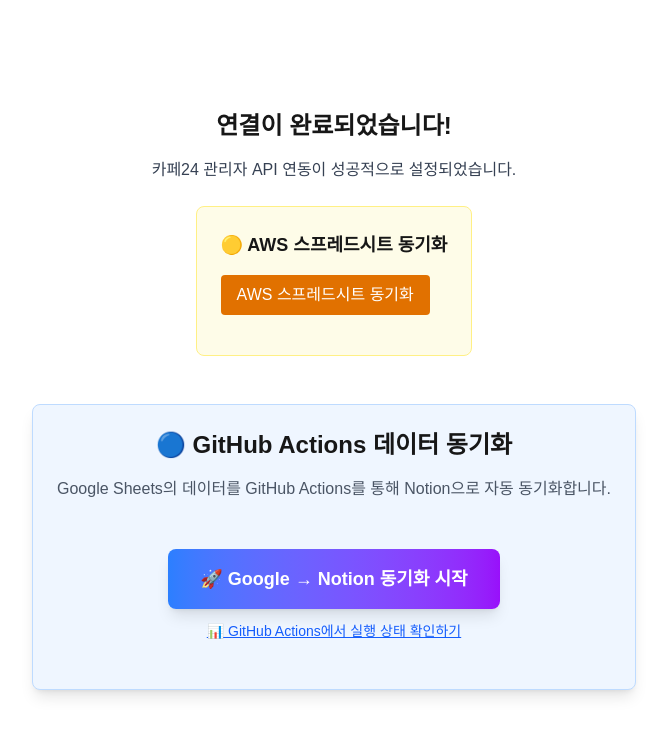
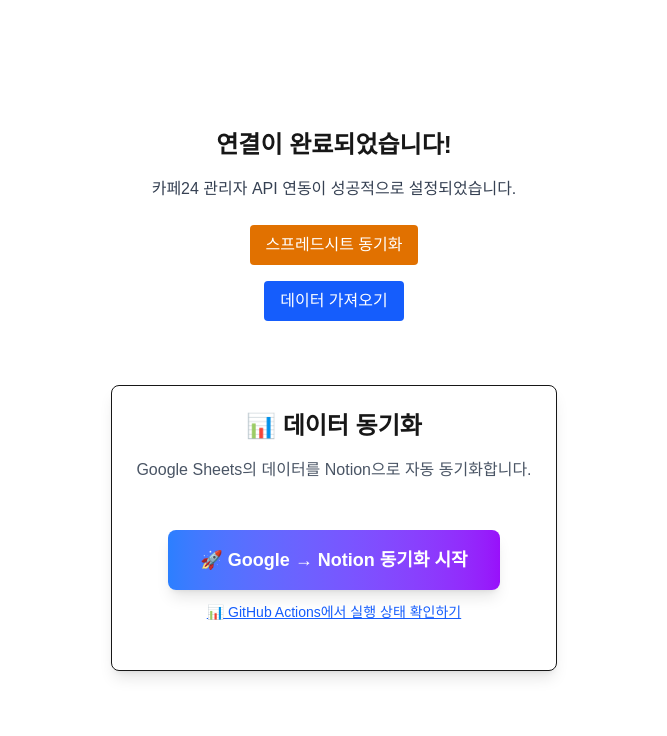
Before and after one commit to bkbros/taga-api-shop, a Next.js app: page /success in a window 1280 px wide. Shown: the top 736 px of the page, without its empty margins (306-973 px from the left). Built offline with nearby package versions, Linux system fonts and the light colour scheme.

Commit message:
회원 구매 상품 조회 추가

```diff
--- /dev/null
+++ b/src/app/api/customer/product/router.ts
@@ -0,0 +1,40 @@
+// src/app/api/customers/product/route.ts
+import { NextResponse } from "next/server";
+import axios from "axios";
+import { loadParams } from "@/lib/ssm";
+
+export async function POST(req: Request) {
+  const { memberKey, hints } = await req.json();
+
+  // 🔹 테스트용: 항상 sda0125를 사용
+  const memberId = "sda0125";
+
+  const { access_token } = await loadParams(["access_token"]);
+  const mallId = process.env.NEXT_PUBLIC_CAFE24_MALL_ID!;
+
+  // 최근 주문 20건 + items 임베드
+  const orders = await axios.get(`https://${mallId}.cafe24api.com/api/v2/admin/orders`, {
+    params: { member_id: memberId, limit: 20, embed: "items" },
+    headers: {
+      Authorization: `Bearer ${access_token}`,
+    },
+  });
+
+  // 요약 가공
+  const skus = new Set<string>();
+  for (const od of orders.data.orders ?? []) {
+    for (const it of od.items ?? []) {
+      if (it.product_no) skus.add(String(it.product_no));
+    }
+  }
+
+  const payload = {
+    isVip: hints?.group === "GREEN" || hints?.group === "BLUE",
+    recentBoughtSkus: Array.from(skus).slice(0, 10),
+    couponEligible: skus.size > 0,
+  };
+
+  const res = NextResponse.json(payload);
+  res.headers.set("Cache-Control", "private, max-age=120"); // 2분 캐시
+  return res;
+}
--- a/src/app/success/page.tsx
+++ b/src/app/success/page.tsx
@@ -1,3 +1,110 @@
+"use client";
+
+import SyncButton from "components/SyncButton";
+import { useState } from "react";
+
+type SyncStatus = {
+  status: "RUNNING" | "SUCCEEDED" | "FAILED";
+};
+
+export default function SuccessPage() {
+  const [error, setError] = useState<string | null>(null);
+  const [msg, setMsg] = useState<string>();
+  const [loading, setLoading] = useState<boolean>(false);
+  const [data, setData] = useState<any>(null);
+
+  // 🔹 동기화 실행
+  const handleSync = async () => {
+    setError(null);
+    setMsg(undefined);
+    setLoading(true);
+
+    try {
+      // 1) 실행 시작
+      const res = await fetch("/api/trigger-sync");
+      if (!res.ok) throw new Error("동기화 시작에 실패했습니다.");
+      const { executionArn } = (await res.json()) as { executionArn: string };
+
+      // 2) 폴링
+      let json: SyncStatus;
+      do {
+        await new Promise(r => setTimeout(r, 2000));
+        const st = await fetch(`/api/sync-status?arn=${executionArn}`);
+        if (!st.ok) throw new Error("상태 조회에 실패했습니다.");
+        json = (await st.json()) as SyncStatus;
+      } while (json.status === "RUNNING");
+
+      // 3) 완료 메시지
+      setMsg(`✅ 동기화 완료!`);
+    } catch (err: unknown) {
+      setError(err instanceof Error ? err.message : String(err));
+    } finally {
+      setLoading(false);
+    }
+  };
+
+  // 🔹 데이터 가져오기
+  const handleFetchData = async () => {
+    setError(null);
+    setMsg(undefined);
+    setLoading(true);
+    setData(null);
+
+    try {
+      const res = await fetch("/api/fetch-data");
+      if (!res.ok) throw new Error("데이터 가져오기에 실패했습니다.");
+      const json = await res.json();
+      setData(json);
+      setMsg("📥 데이터 가져오기 성공!");
+    } catch (err: unknown) {
+      setError(err instanceof Error ? err.message : String(err));
+    } finally {
+      setLoading(false);
+    }
+  };
+
+  return (
+    <main className="flex flex-col items-center justify-center min-h-screen p-10">
+      <h1 className="text-2xl font-bold mb-4">연결이 완료되었습니다!</h1>
+      <p className="text-gray-700 mb-6">카페24 관리자 API 연동이 성공적으로 설정되었습니다.</p>
+
+      <button
+        onClick={handleSync}
+        disabled={loading}
+        className={`mb-4 px-4 py-2 text-white rounded
+          ${loading ? "bg-gray-400 cursor-not-allowed" : "bg-amber-600 hover:bg-amber-300"}`}
+      >
+        {loading ? "동기화 중..." : "스프레드시트 동기화"}
+      </button>
+
+      <button
+        onClick={handleFetchData}
+        disabled={loading}
+        className={`mb-4 px-4 py-2 text-white rounded
+          ${loading ? "bg-gray-400 cursor-not-allowed" : "bg-blue-600 hover:bg-blue-400"}`}
+      >
+        {loading ? "가져오는 중..." : "데이터 가져오기"}
+      </button>
+
+      {msg && <p className="mt-4 text-green-600">{msg}</p>}
+      {error && <p className="mt-4 text-red-600">에러: {error}</p>}
+      {data && (
+        <pre className="mt-6 p-4 bg-gray-100 rounded text-sm max-w-xl overflow-x-auto text-left">
+          {JSON.stringify(data, null, 2)}
+        </pre>
+      )}
+
+      <section className="mt-12 p-6 bg-white rounded-lg shadow-lg border">
+        <h2 className="text-2xl font-semibold mb-4 text-center">📊 데이터 동기화</h2>
+        <p className="text-gray-600 text-center mb-6">Google Sheets의 데이터를 Notion으로 자동 동기화합니다.</p>
+        <SyncButton />
+      </section>
+    </main>
+  );
+}
+
+// ================DEFAULT=================================
+
 // "use client";
 
 // import SyncButton from "components/SyncButton";
@@ -67,80 +174,82 @@
 //     </main>
 //   );
 // }
-"use client";
 
-import SyncButton from "components/SyncButton";
-import { useState } from "react";
+// ================AWS=================================
+// "use client";
 
-type SyncStatus = {
-  status: "RUNNING" | "SUCCEEDED" | "FAILED";
-};
+// import SyncButton from "components/SyncButton";
+// import { useState } from "react";
 
-export default function SuccessPage() {
-  const [error, setError] = useState<string | null>(null);
-  const [msg, setMsg] = useState<string>();
-  const [loading, setLoading] = useState<boolean>(false);
+// type SyncStatus = {
+//   status: "RUNNING" | "SUCCEEDED" | "FAILED";
+// };
 
-  // 기존 AWS Step Functions 동기화
-  const handleAwsSync = async () => {
-    setError(null);
-    setMsg(undefined);
-    setLoading(true);
+// export default function SuccessPage() {
+//   const [error, setError] = useState<string | null>(null);
+//   const [msg, setMsg] = useState<string>();
+//   const [loading, setLoading] = useState<boolean>(false);
 
-    try {
-      // 1) 실행 시작 (기존 AWS Step Functions)
-      const res = await fetch("/api/trigger-sync");
-      if (!res.ok) throw new Error("동기화 시작에 실패했습니다.");
-      const { executionArn } = (await res.json()) as { executionArn: string };
+//   // 기존 AWS Step Functions 동기화
+//   const handleAwsSync = async () => {
+//     setError(null);
+//     setMsg(undefined);
+//     setLoading(true);
 
-      // 2) 폴링
-      let json: SyncStatus;
-      do {
-        await new Promise(r => setTimeout(r, 2000)); // 2초 대기
-        const st = await fetch(`/api/sync-status?arn=${executionArn}`);
-        if (!st.ok) throw new Error("상태 조회에 실패했습니다.");
-        json = (await st.json()) as SyncStatus;
-      } while (json.status === "RUNNING");
+//     try {
+//       // 1) 실행 시작 (기존 AWS Step Functions)
+//       const res = await fetch("/api/trigger-sync");
+//       if (!res.ok) throw new Error("동기화 시작에 실패했습니다.");
+//       const { executionArn } = (await res.json()) as { executionArn: string };
 
-      // 3) 완료 메시지
-      setMsg(`✅ AWS 동기화 완료!`);
-    } catch (err: unknown) {
-      setError(err instanceof Error ? err.message : String(err));
-    } finally {
-      // 무조건 로딩 해제
-      setLoading(false);
-    }
-  };
+//       // 2) 폴링
+//       let json: SyncStatus;
+//       do {
+//         await new Promise(r => setTimeout(r, 2000)); // 2초 대기
+//         const st = await fetch(`/api/sync-status?arn=${executionArn}`);
+//         if (!st.ok) throw new Error("상태 조회에 실패했습니다.");
+//         json = (await st.json()) as SyncStatus;
+//       } while (json.status === "RUNNING");
 
-  return (
-    <main className="flex flex-col items-center justify-center min-h-screen p-10">
-      <h1 className="text-2xl font-bold mb-4">연결이 완료되었습니다!</h1>
-      <p className="text-gray-700 mb-6">카페24 관리자 API 연동이 성공적으로 설정되었습니다.</p>
+//       // 3) 완료 메시지
+//       setMsg(`✅ AWS 동기화 완료!`);
+//     } catch (err: unknown) {
+//       setError(err instanceof Error ? err.message : String(err));
+//     } finally {
+//       // 무조건 로딩 해제
+//       setLoading(false);
+//     }
+//   };
 
-      {/* 기존 AWS Step Functions 동기화 */}
-      <div className="mb-8 p-6 bg-yellow-50 rounded-lg border border-yellow-200">
-        <h3 className="text-lg font-semibold mb-4">🟡 AWS 스프레드시트 동기화</h3>
-        <button
-          onClick={handleAwsSync}
-          disabled={loading}
-          className={`mb-4 px-4 py-2 text-white rounded
-            ${loading ? "bg-gray-400 cursor-not-allowed" : "bg-amber-600 hover:bg-amber-300"}`}
-        >
-          {loading ? "AWS 동기화 중..." : "AWS 스프레드시트 동기화"}
-        </button>
+//   return (
+//     <main className="flex flex-col items-center justify-center min-h-screen p-10">
+//       <h1 className="text-2xl font-bold mb-4">연결이 완료되었습니다!</h1>
+//       <p className="text-gray-700 mb-6">카페24 관리자 API 연동이 성공적으로 설정되었습니다.</p>
 
-        {msg && <p className="mt-4 text-green-600">{msg}</p>}
-        {error && <p className="mt-4 text-red-600">에러: {error}</p>}
-      </div>
+//       {/* 기존 AWS Step Functions 동기화 */}
+//       <div className="mb-8 p-6 bg-yellow-50 rounded-lg border border-yellow-200">
+//         <h3 className="text-lg font-semibold mb-4">🟡 AWS 스프레드시트 동기화</h3>
+//         <button
+//           onClick={handleAwsSync}
+//           disabled={loading}
+//           className={`mb-4 px-4 py-2 text-white rounded
+//             ${loading ? "bg-gray-400 cursor-not-allowed" : "bg-amber-600 hover:bg-amber-300"}`}
+//         >
+//           {loading ? "AWS 동기화 중..." : "AWS 스프레드시트 동기화"}
+//         </button>
 
-      {/* 새로운 GitHub Actions 동기화 */}
-      <section className="mt-4 p-6 bg-blue-50 rounded-lg shadow-lg border border-blue-200">
-        <h2 className="text-2xl font-semibold mb-4 text-center">🔵 GitHub Actions 데이터 동기화</h2>
-        <p className="text-gray-600 text-center mb-6">
-          Google Sheets의 데이터를 GitHub Actions를 통해 Notion으로 자동 동기화합니다.
-        </p>
-        <SyncButton />
-      </section>
-    </main>
-  );
-}
+//         {msg && <p className="mt-4 text-green-600">{msg}</p>}
+//         {error && <p className="mt-4 text-red-600">에러: {error}</p>}
+//       </div>
+
+//       {/* 새로운 GitHub Actions 동기화 */}
+//       <section className="mt-4 p-6 bg-blue-50 rounded-lg shadow-lg border border-blue-200">
+//         <h2 className="text-2xl font-semibold mb-4 text-center">🔵 GitHub Actions 데이터 동기화</h2>
+//         <p className="text-gray-600 text-center mb-6">
+//           Google Sheets의 데이터를 GitHub Actions를 통해 Notion으로 자동 동기화합니다.
+//         </p>
+//         <SyncButton />
+//       </section>
+//     </main>
+//   );
+// }
```
